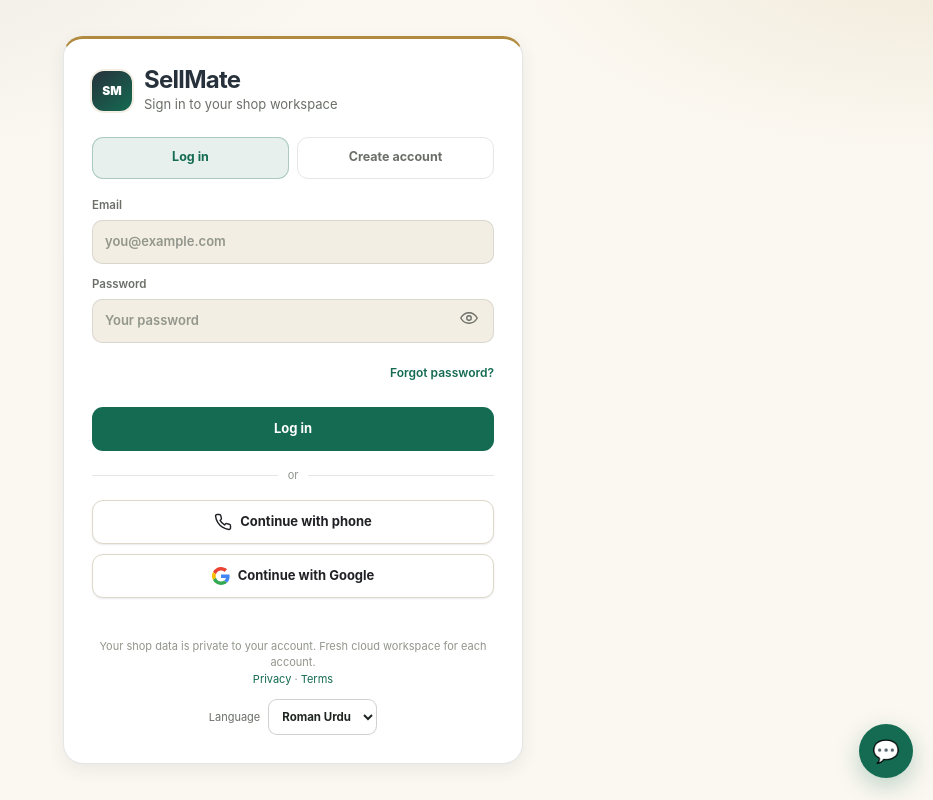
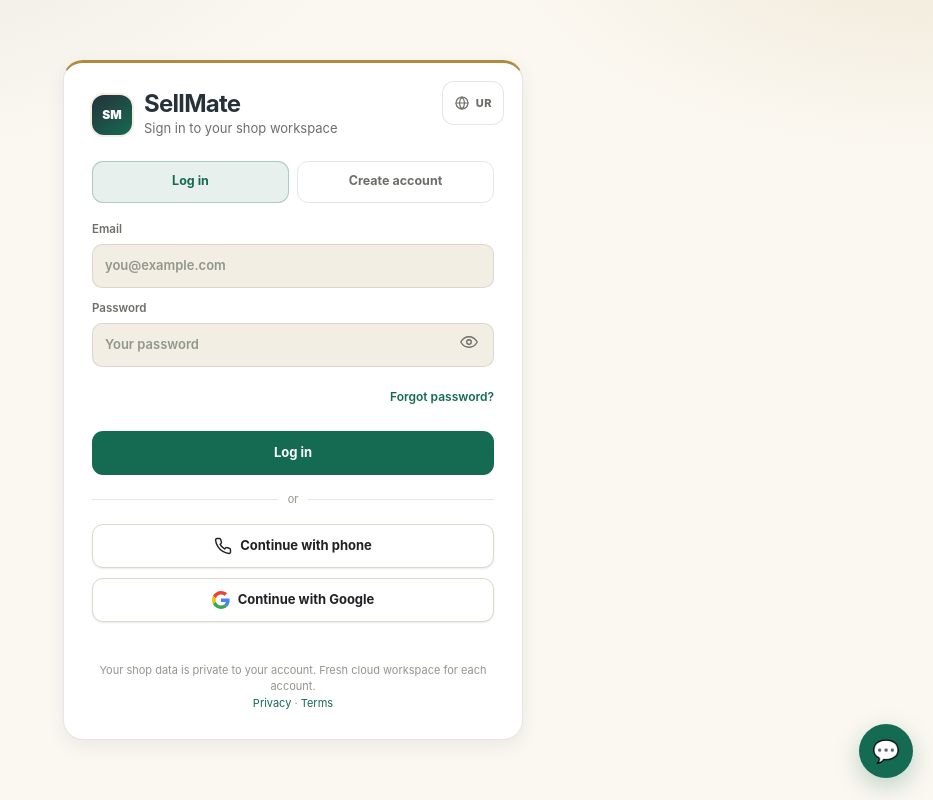
Before and after one commit to samad88900-hash/sellmate, a plain HTML site: page index.html in a window 1280 px wide. Shown: the whole page, without its empty margins (347-1280 px from the left). Drawn offline with nearby package versions, Linux system fonts and the light colour scheme.

Commit message:
Replace language dropdown with compact icon toggle

```diff
--- a/index.html
+++ b/index.html
@@ -18,6 +18,10 @@
 <body>
   <section class="auth-screen" id="authScreen" hidden>
     <div class="auth-card">
+      <button class="lang-toggle auth-lang-toggle" type="button" data-lang-toggle aria-label="Switch language" title="Switch language">
+        <svg viewBox="0 0 24 24" fill="none" stroke="currentColor" stroke-width="1.8" stroke-linecap="round" aria-hidden="true"><circle cx="12" cy="12" r="9"/><path d="M3 12h18"/><path d="M12 3c2.5 2.4 3.8 5.4 3.8 9s-1.3 6.6-3.8 9c-2.5-2.4-3.8-5.4-3.8-9S9.5 5.4 12 3z"/></svg>
+        <span data-lang-code>UR</span>
+      </button>
       <div class="auth-brand">
         <div class="brand-mark">SM</div>
         <div>
@@ -120,14 +124,6 @@
       </div>
       <p class="auth-status" id="authStatus" aria-live="polite"></p>
       <p class="auth-note">Your shop data is private to your account. Fresh cloud workspace for each account.<br /><a href="privacy.html">Privacy</a> · <a href="terms.html">Terms</a></p>
-      <div class="auth-language">
-        <label>Language
-          <select data-lang-select aria-label="Language">
-            <option value="ur">Roman Urdu</option>
-            <option value="en">English</option>
-          </select>
-        </label>
-      </div>
     </div>
   </section>
 
@@ -169,12 +165,10 @@
         </div>
         <div class="topbar-actions">
           <span class="chip" id="shopChip">My Shop</span>
-          <label class="lang-picker" title="Language">
-            <select data-lang-select aria-label="Language">
-              <option value="ur">Roman Urdu</option>
-              <option value="en">English</option>
-            </select>
-          </label>
+          <button class="lang-toggle" type="button" data-lang-toggle aria-label="Switch language" title="Switch language">
+            <svg viewBox="0 0 24 24" fill="none" stroke="currentColor" stroke-width="1.8" stroke-linecap="round" aria-hidden="true"><circle cx="12" cy="12" r="9"/><path d="M3 12h18"/><path d="M12 3c2.5 2.4 3.8 5.4 3.8 9s-1.3 6.6-3.8 9c-2.5-2.4-3.8-5.4-3.8-9S9.5 5.4 12 3z"/></svg>
+            <span data-lang-code>UR</span>
+          </button>
           <button class="icon-btn" id="themeBtn" aria-label="Toggle theme" title="Toggle theme">◐</button>
           <button class="icon-btn" id="backupBtn" aria-label="Download backup" title="Download backup">⇩</button>
         </div>
--- a/script.js
+++ b/script.js
@@ -1730,7 +1730,14 @@ function copyInvoice() {
   function syncLanguageControls() {
     const lang = window.SellMateLang ? window.SellMateLang.get() : "ur";
     const english = lang === "en";
-    document.querySelectorAll("[data-lang-select]").forEach((select) => { select.value = lang; });
+    document.querySelectorAll("[data-lang-code]").forEach((el) => { el.textContent = lang.toUpperCase(); });
+    document.querySelectorAll("[data-lang-toggle]").forEach((btn) => {
+      const title = english
+        ? uiText("Roman Urdu par switch karein", "Switch to Roman Urdu")
+        : uiText("English par switch karein", "Switch to English");
+      btn.setAttribute("title", title);
+      btn.setAttribute("aria-label", title);
+    });
     const placeholders = {
       pName: ["e.g. Blue kurta", "e.g. Blue shirt"],
       pasteText: [
@@ -2643,10 +2650,10 @@ function copyInvoice() {
       if (event.key === "Escape") closeSidebar();
     });
 
-    document.querySelectorAll("[data-lang-select]").forEach((select) => {
-      select.addEventListener("change", (event) => {
-        if (window.SellMateLang) window.SellMateLang.set(event.target.value);
-        syncLanguageControls();
+    document.querySelectorAll("[data-lang-toggle]").forEach((btn) => {
+      btn.addEventListener("click", () => {
+        if (!window.SellMateLang) return;
+        window.SellMateLang.set(window.SellMateLang.isEnglish() ? "ur" : "en");
       });
     });
     if (window.SellMateLang) window.SellMateLang.onChange(syncLanguageControls);
--- a/style.css
+++ b/style.css
@@ -219,17 +219,21 @@ html[data-theme="light"] .sidebar { background: var(--bg); }
   display: inline-flex; align-items: center;
 }
 .chip.demo { background: var(--accent-soft); border-color: var(--accent-line); color: var(--accent); }
-.lang-picker select {
-  min-height: 38px;
-  padding: 6px 9px;
+.lang-toggle {
+  height: 44px;
+  display: inline-flex; align-items: center; gap: 6px;
+  padding: 0 11px;
   border: 1px solid var(--line);
-  border-radius: 10px;
+  border-radius: 12px;
   background: var(--surface);
   color: var(--muted);
-  font-size: 11.5px;
-  font-weight: 700;
+  font-size: 11px; font-weight: 800; letter-spacing: .04em;
   cursor: pointer;
+  transition: background .2s ease, border-color .2s ease, transform .2s var(--ease);
 }
+.lang-toggle:hover { background: var(--surface-2); border-color: var(--line-strong); color: var(--text); }
+.lang-toggle:active { transform: scale(.96); }
+.lang-toggle svg { width: 16px; height: 16px; flex: 0 0 auto; }
 
 /* ---------- Content ---------- */
 .content { padding: 26px 28px 64px; max-width: 1360px; margin: 0 auto; }
@@ -509,6 +513,7 @@ html[data-theme="light"] .sidebar { background: var(--bg); }
     var(--bg);
 }
 .auth-card {
+  position: relative;
   width: min(460px, 100%);
   background: var(--surface);
   border: 1px solid var(--line);
@@ -517,7 +522,8 @@ html[data-theme="light"] .sidebar { background: var(--bg); }
   padding: 28px;
   box-shadow: var(--shadow);
 }
-.auth-brand { display: flex; align-items: center; gap: 12px; margin-bottom: 22px; }
+.auth-brand { display: flex; align-items: center; gap: 12px; margin-bottom: 22px; padding-right: 86px; }
+.auth-lang-toggle { position: absolute; top: 18px; right: 18px; }
 .auth-brand h1 { font-size: 24px; line-height: 1.1; letter-spacing: -.03em; color: var(--navy); }
 .auth-brand p { color: var(--muted); font-size: 13px; margin-top: 2px; }
 .auth-tabs { display: grid; grid-template-columns: 1fr 1fr; gap: 8px; margin-bottom: 18px; }
@@ -556,19 +562,6 @@ html[data-theme="light"] .sidebar { background: var(--bg); }
 .auth-note { margin-top: 8px; font-size: 11px; color: var(--faint); text-align: center; line-height: 1.5; }
 .auth-note a { color: var(--accent); text-decoration: none; }
 .auth-note a:hover { text-decoration: underline; }
-.auth-language { display: flex; justify-content: center; margin-top: 12px; }
-.auth-language label { display: flex; align-items: center; gap: 8px; font-size: 11px; color: var(--muted); }
-.auth-language select {
-  min-height: 36px;
-  padding: 5px 9px;
-  border: 1px solid var(--line-strong);
-  border-radius: 9px;
-  background: var(--surface);
-  color: var(--text);
-  font-size: 11.5px;
-  font-weight: 700;
-  cursor: pointer;
-}
 .account-card { display: grid; gap: 10px; }
 .account-meta strong { display: block; font-size: 13px; }
 .account-meta span { display: block; font-size: 11px; color: var(--muted); word-break: break-word; }
--- a/sw.js
+++ b/sw.js
@@ -1,5 +1,5 @@
 /* SellMate service worker — offline cache for the app shell. */
-const CACHE = "sellmate-v50";
+const CACHE = "sellmate-v51";
 const ASSETS = [
   "./",
   "./index.html",
```
